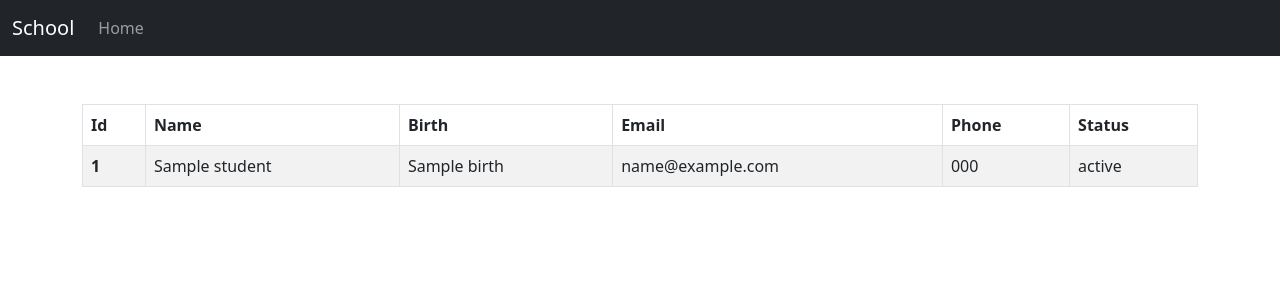
After one commit to Fikrilogic/simple-crud-codeigniter4, a CodeIgniter 4 app: template app/Views/report_pdf.php in a window 1280 px wide. The commit adds this page. Shown: the top 300 px of the page. Run offline with PHP 8.4 and a stand-in for CodeIgniter, Linux system fonts and the light colour scheme; the template is opened without the code that fills it: most values are stand-ins (such as "Sample title", 1, 10 or a date in 2020); some libraries are stand-ins or nearby versions.

Commit message:
add generate pdf

```diff
--- a/app/Config/Autoload.php
+++ b/app/Config/Autoload.php
@@ -42,6 +42,7 @@ class Autoload extends AutoloadConfig
 	public $psr4 = [
 		APP_NAMESPACE => APPPATH, // For custom app namespace
 		'Config'      => APPPATH . 'Config',
+		'Dompdf'      => APPPATH . 'ThirdParty/dompdf/src',
 	];
 
 	/**
--- a/app/Config/Routes.php
+++ b/app/Config/Routes.php
@@ -36,6 +36,7 @@ $routes->get('/', 'Home::findStudent');
 $routes->get('/(:num)', 'Home::findStudentById/$1');
 $routes->get('/insert', 'Home::insertStudent');
 $routes->post('/insert/save', 'Home::saveStudent');
+$routes->get('/report', 'Home::print');
 $routes->get('/delete', 'Home::deleteStudent');
 $routes->delete('/delete/(:num)', 'Home::deleteStudentById/$1');
 $routes->get('/update', 'Home::update');
--- a/app/Views/home.php
+++ b/app/Views/home.php
@@ -14,6 +14,12 @@
         <?= session()->getFlashData('update')?>
         </div>
         <?php endif; ?>
+	</div>
+</div>
+<div class="row mx-5 my-3">
+	<div class="col-md-7">
+		<a href="/insert" class="btn btn-primary">Add</a>
+		<a href="<?php echo base_url('/report')?>" class="btn btn-secondary">Print PDF</a>
 	</div>
 </div>
 <div class="container-sm mt-4">
--- a/app/Views/layout/template.php
+++ b/app/Views/layout/template.php
@@ -6,6 +6,7 @@
     <meta name="viewport" content="width=device-width, initial-scale=1.0">
     <title>School Website</title>
     <link href="https://cdn.jsdelivr.net/npm/bootstrap@5.0.2/dist/css/bootstrap.min.css" rel="stylesheet" integrity="sha384-EVSTQN3/azprG1Anm3QDgpJLIm9Nao0Yz1ztcQTwFspd3yD65VohhpuuCOmLASjC" crossorigin="anonymous">
+    <script src="https://ajax.googleapis.com/ajax/libs/jquery/3.5.1/jquery.min.js"></script>
 </head>
 <body>
 <nav class="navbar navbar-expand-lg navbar-dark bg-dark">
@@ -21,9 +22,6 @@
                 <li class="nav-item">
                     <a href="/" class="nav-link">Home</a>
                 </li>
-                <li class="nav-item">
-                    <a href="/insert" class="nav-link">Insert</a>
-                </li>
             </ul>
         </div>
     </div>
--- /dev/null
+++ b/app/Views/report_pdf.php
@@ -0,0 +1,33 @@
+<?= $this->extend('layout/template');?>
+<?= $this->section('content');?>
+
+<div class="container">
+    <div class="col-xs-12 mt-5">
+    <table class="table table-striped table-bordered">
+		<thead>
+			<tr>
+				<th scope="col">Id</th>
+				<th scope="col">Name</th>
+				<th scope="col">Birth</th>
+				<th scope="col">Email</th>
+				<th scope="col">Phone</th>
+				<th scope="col">Status</th>
+			</tr>
+		</thead>
+		<tbody>
+			<?php foreach($student as $s): ?>
+			<tr>
+				<th scope="row"><?= $s['id']?></th>
+				<td><?= $s['name']?></td>
+				<td><?= $s['birth']?></td>
+				<td><?= $s['email']?></td>
+				<td><?= $s['phone']?></td>
+				<td><?= $s['status']?></td>
+			</tr>
+			<?php endforeach; ?>
+		</tbody>
+	</table>
+    </div>
+</div>
+
+<?= $this->endSection();?>
--- a/composer.json
+++ b/composer.json
@@ -7,7 +7,8 @@
 	"require": {
 		"php": "^7.3||^8.0",
 		"codeigniter4/framework": "^4",
-		"twbs/bootstrap": "5.0.2"
+		"twbs/bootstrap": "5.0.2",
+		"dompdf/dompdf": "^1.0"
 	},
 	"require-dev": {
 		"fakerphp/faker": "^1.9",
```
Also changed, not shown: app/Controllers/Home.php (+17 -2 lines), app/Views/insert.php (+31 -9 lines), 1 other file.
